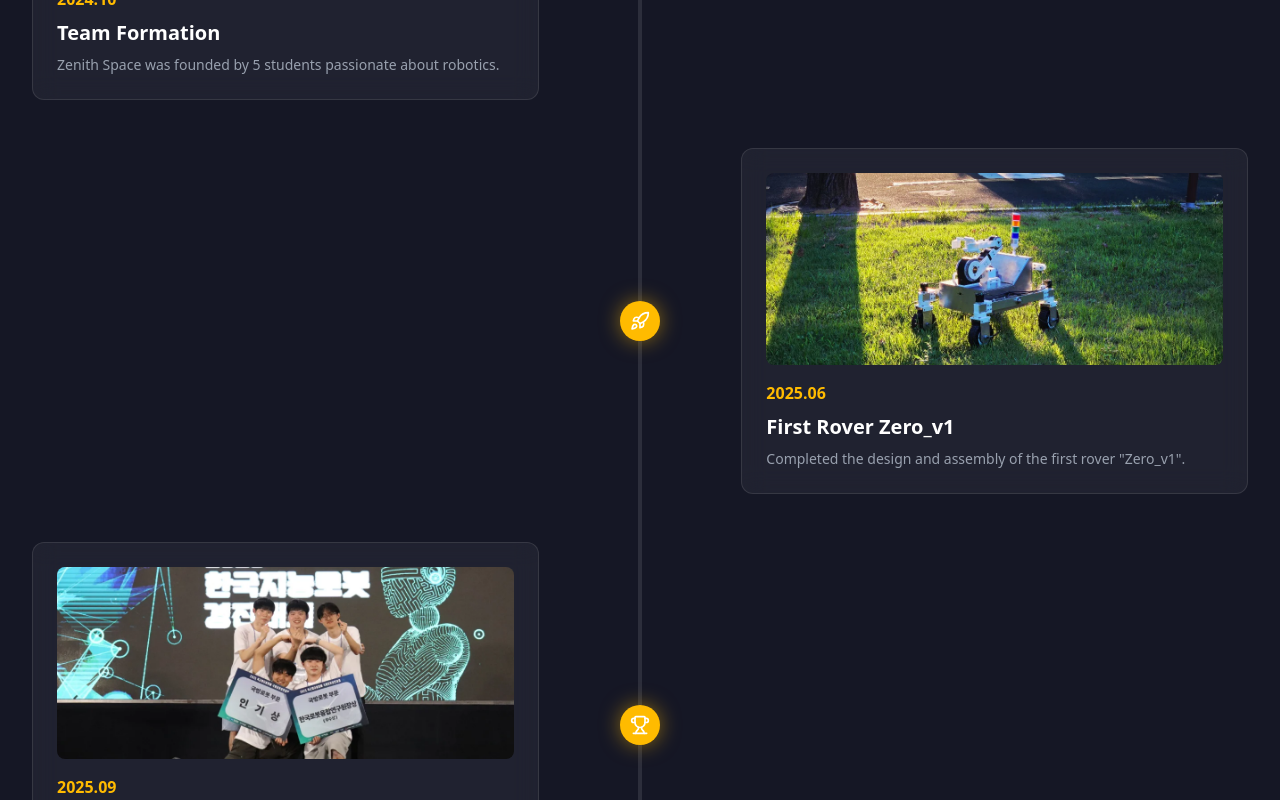
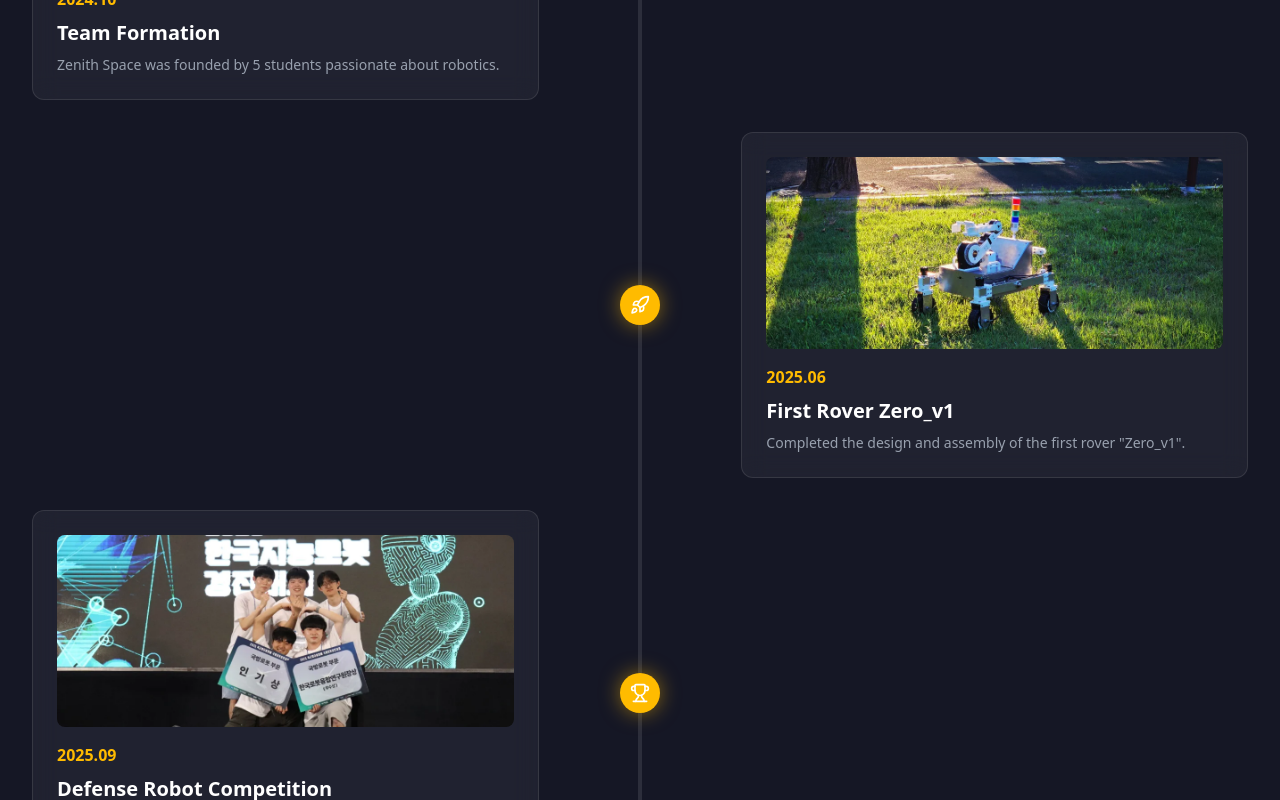
Before and after one commit to ZenithSpace/zenith.github.io, a React (Vite) app in the folder zenith-web/: page / in a window 1280 px wide. Shown: the part 1860-2660 px from the top of the page. Built offline with nearby package versions, Linux system fonts and the light colour scheme; a web font is replaced by a local one.

Commit message:
Refine Journey visuals: Reduce spacing and add connector lines

```diff
--- a/zenith-web/src/components/Journey.tsx
+++ b/zenith-web/src/components/Journey.tsx
@@ -53,7 +53,7 @@ const Journey = () => {
                     {/* Timeline Line */}
                     <div className="absolute left-1/2 transform -translate-x-1/2 w-1 h-full bg-white/10 hidden md:block" />
 
-                    <div className="space-y-12">
+                    <div className="space-y-8">
                         {milestones.map((milestone, index) => (
                             <motion.div
                                 key={index}
@@ -61,9 +61,13 @@ const Journey = () => {
                                 whileInView={{ opacity: 1, y: 0 }}
                                 viewport={{ once: true }}
                                 transition={{ delay: index * 0.1 }}
-                                className={`flex flex-col md:flex-row items-center justify-between group ${index % 2 === 0 ? 'md:flex-row-reverse' : ''
+                                className={`flex flex-col md:flex-row items-center justify-between group relative ${index % 2 === 0 ? 'md:flex-row-reverse' : ''
                                     }`}
                             >
+                                {/* Connector Line */}
+                                <div className={`absolute top-1/2 h-px bg-white/20 hidden md:block w-[8.33%] -z-10 ${index % 2 === 0 ? 'left-[41.66%]' : 'left-[50%]'
+                                    }`} />
+
                                 <div className="w-full md:w-5/12" />
                                 <div className="z-10 w-10 h-10 rounded-full bg-zenith-sub flex items-center justify-center text-white shadow-[0_0_20px_rgba(255,187,0,0.5)] mb-4 md:mb-0">
                                     {milestone.icon}
```
